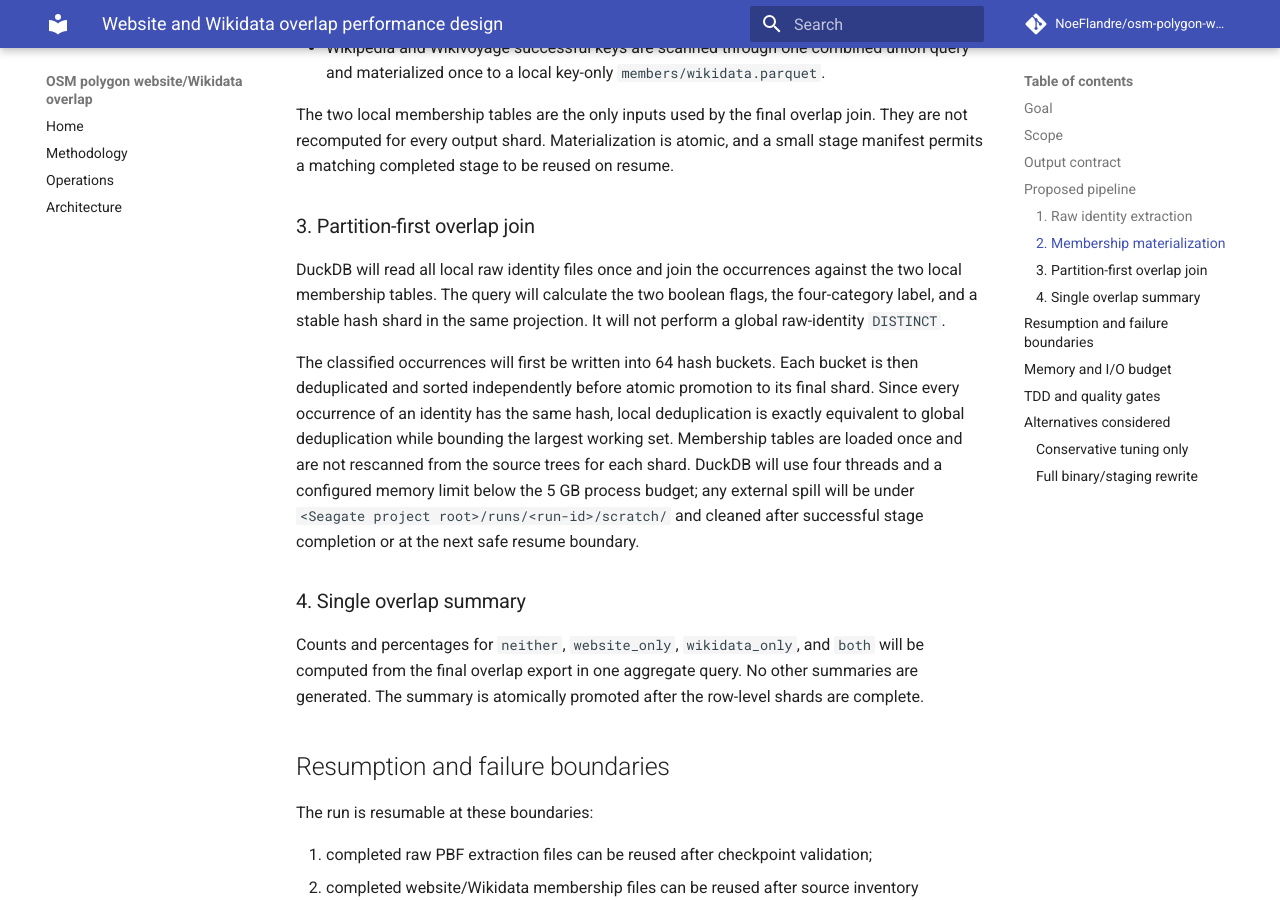
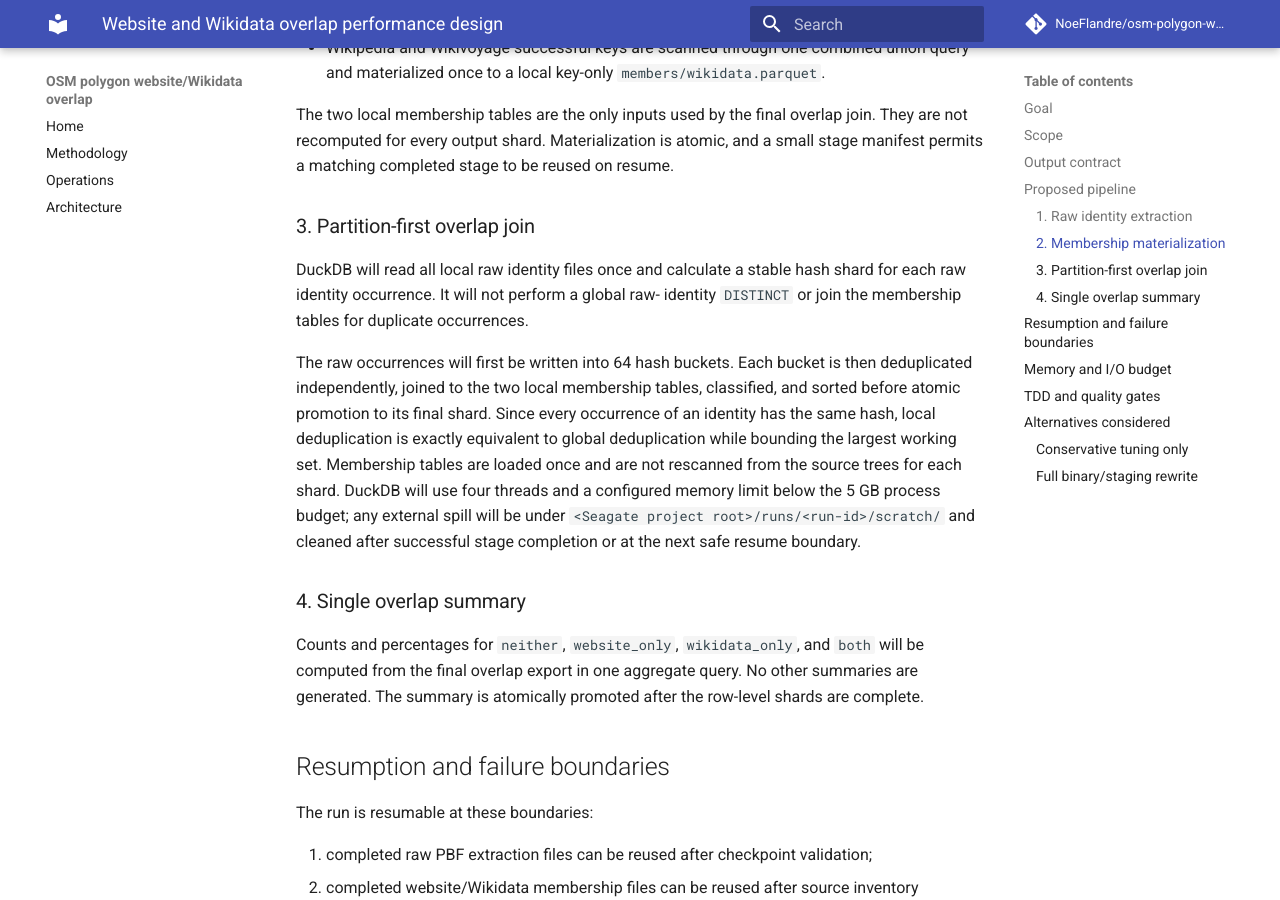
Before and after one commit to NoeFlandre/osm-polygon-wikidata-website-coverage-stats, an MkDocs documentation site: the page built from docs/superpowers/specs/2026-08-29-website-wikidata-overlap-performance-design.md, in a window 1280 px wide and 900 px high, scrolled down 2494 px. Built offline with MkDocs 1.6.1 and Material for MkDocs 9.7.7, drawn with Linux system fonts in a browser that asks for light colours; comment, search, counter and statistics services are not loaded.

Commit message:
perf: deduplicate before overlap joins

```diff
--- a/docs/superpowers/specs/2026-08-29-website-wikidata-overlap-performance-design.md
+++ b/docs/superpowers/specs/2026-08-29-website-wikidata-overlap-performance-design.md
@@ -108,20 +108,20 @@ reused on resume.
 
 ### 3. Partition-first overlap join
 
-DuckDB will read all local raw identity files once and join the occurrences
-against the two local membership tables. The query will calculate the two
-boolean flags, the four-category label, and a stable hash shard in the same
-projection. It will not perform a global raw-identity `DISTINCT`.
+DuckDB will read all local raw identity files once and calculate a stable hash
+shard for each raw identity occurrence. It will not perform a global raw-
+identity `DISTINCT` or join the membership tables for duplicate occurrences.
 
-The classified occurrences will first be written into 64 hash buckets. Each
-bucket is then deduplicated and sorted independently before atomic promotion to
-its final shard. Since every occurrence of an identity has the same hash, local
-deduplication is exactly equivalent to global deduplication while bounding the
-largest working set. Membership tables are loaded once and are not rescanned
-from the source trees for each shard. DuckDB will use four threads and a
-configured memory limit below the 5 GB process budget; any external spill will
-be under `<Seagate project root>/runs/<run-id>/scratch/` and cleaned after
-successful stage completion or at the next safe resume boundary.
+The raw occurrences will first be written into 64 hash buckets. Each bucket is
+then deduplicated independently, joined to the two local membership tables,
+classified, and sorted before atomic promotion to its final shard. Since every
+occurrence of an identity has the same hash, local deduplication is exactly
+equivalent to global deduplication while bounding the largest working set.
+Membership tables are loaded once and are not rescanned from the source trees
+for each shard. DuckDB will use four threads and a configured memory limit below
+the 5 GB process budget; any external spill will be under
+`<Seagate project root>/runs/<run-id>/scratch/` and cleaned after successful
+stage completion or at the next safe resume boundary.
 
 ### 4. Single overlap summary
 
```
Also changed, not shown: docs/architecture.md (+6 -6 lines), docs/operations.md (+5 -4 lines), docs/superpowers/plans/2026-08-29-website-wikidata-overlap-performance.md (+5 -6 lines), 2 other files.
